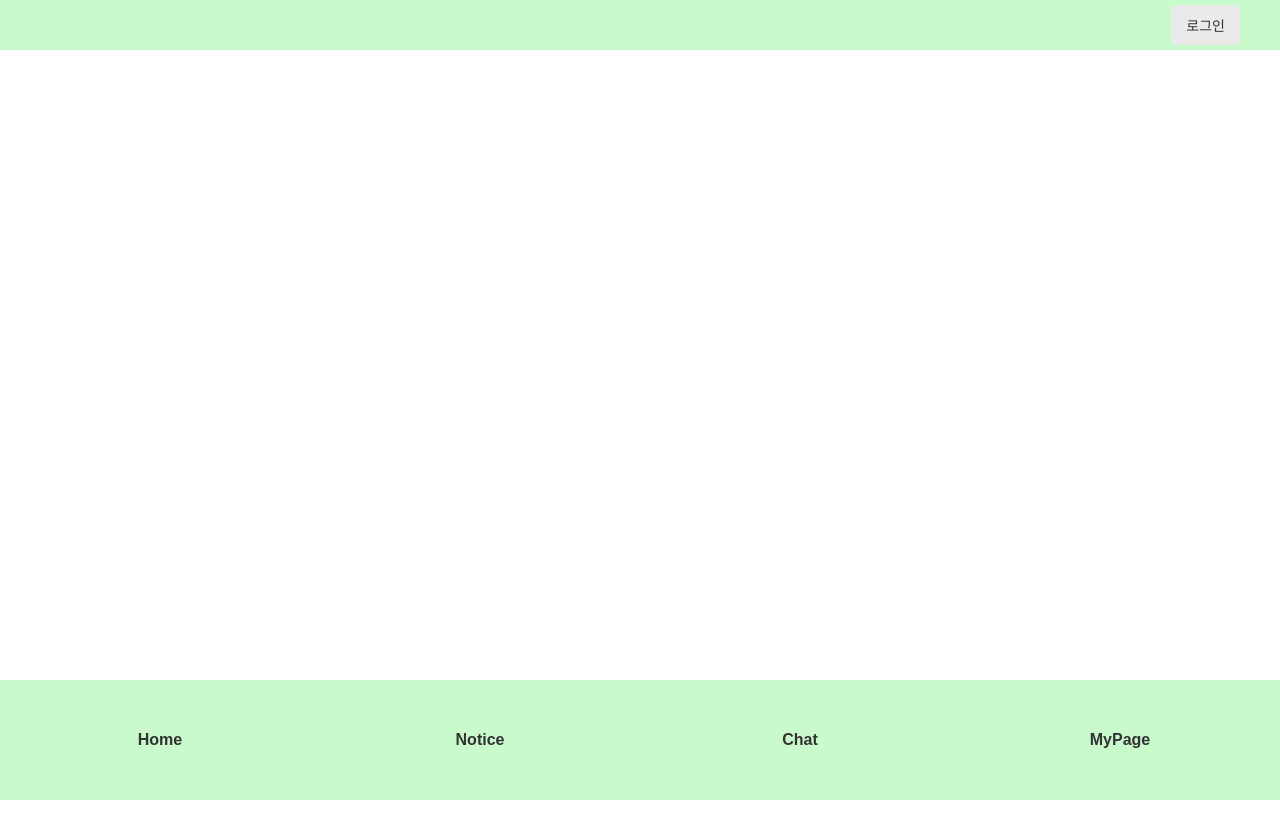
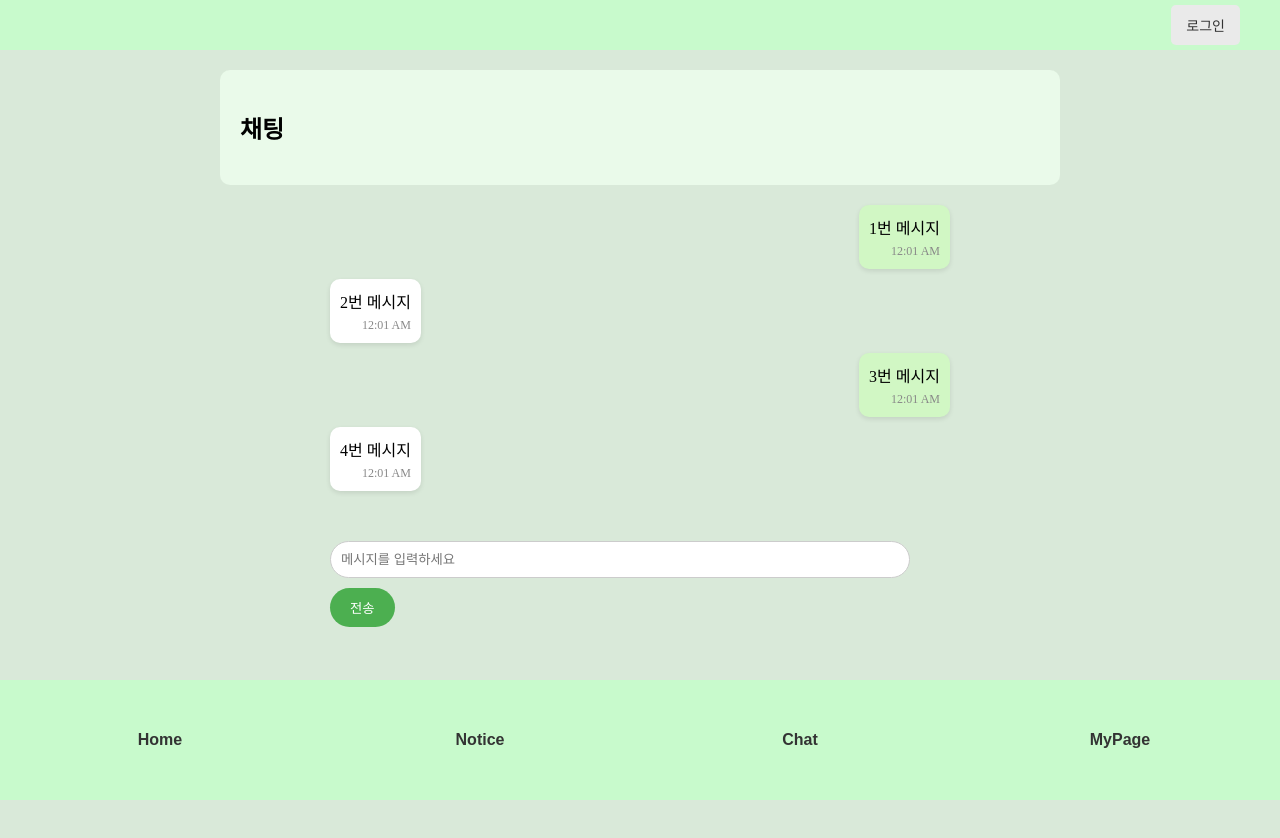
Before and after one commit to JaeSeungJae/DB_Project, a React (Vite) app in the folder Frontend/shopping_mall/: page /chatting in a window 1280 px wide. Shown: the top 838 px of the page. Before the commit the page ends 800 px from the top, so only its background shows below. Built offline with nearby package versions, Linux system fonts and the light colour scheme.

Commit message:
feat: 채팅 페이지 1차 구현 - 더미 데이터로 출력되도록 구현 - 이후 api를 통해서 실제로 데이터를 주고 받을 경우 기능 수정 요함

```diff
--- a/Frontend/shopping_mall/src/App.jsx
+++ b/Frontend/shopping_mall/src/App.jsx
@@ -11,6 +11,7 @@ import MyPage from './pages/Mypage/MyPage';
 import Profile from './pages/Mypage/Profile';
 import PostProduct from './pages/Market/PostProduct';
 import MarketBuy from './pages/Market/MarketBuy';
+import Chatting from './pages/Chatting/Chatting';
 
 function App() {
 
@@ -28,6 +29,7 @@ function App() {
           <Route path="/mypage/profile" element={<Profile />} />
           <Route path="/market/post" element={<PostProduct />} />
           <Route path="/market/:id/buy" element={<MarketBuy />} />
+          <Route path="/chatting" element={<Chatting />} />
         </Routes>
         <Footer />
       </BrowserRouter>
--- a/Frontend/shopping_mall/src/modules/Footer.jsx
+++ b/Frontend/shopping_mall/src/modules/Footer.jsx
@@ -11,7 +11,9 @@ const Footer = () => {
         navigate('/');
         }}>Home</FooterButton>
       <FooterButton>Notice</FooterButton>
-      <FooterButton>Chat</FooterButton>
+      <FooterButton onClick={()=> {
+        navigate('/chatting');
+      }}>Chat</FooterButton>
       <FooterButton onClick={()=> {
         navigate('/mypage');
       }}>MyPage</FooterButton>
--- /dev/null
+++ b/Frontend/shopping_mall/src/pages/Chatting/Chatting.jsx
@@ -0,0 +1,175 @@
+import { useState } from "react";
+import Reac from "react";
+import { Header, PageContainer } from "../Market/MarketStyle";
+
+const initialChattingLog = {
+    chat_id: 1,
+    message: [
+        {
+            content: '1번 메시지',
+            sender: '1',
+            date: '2024-11-11T00:01:23',
+        },
+        {
+            content: '2번 메시지',
+            sender: '2',
+            date: '2024-11-11T00:01:24',
+        },
+        {
+            content: '3번 메시지',
+            sender: '1',
+            date: '2024-11-11T00:01:25',
+        },
+        {
+            content: '4번 메시지',
+            sender: '2',
+            date: '2024-11-11T00:01:26',
+        },
+    ],
+};
+
+const Chatting = () => {
+    const userId = '1'; // 현재 사용자 ID를 '1'로 가정
+    const [chattingLog, setChattingLog] = useState(initialChattingLog); // 채팅 로그 상태
+    const [sendMessage, setSendMessage] = useState('');
+    const handleSendMessage = () => {
+        if (sendMessage.trim() === "") return; // 빈 메시지 방지
+
+        const newChat = {
+            content: sendMessage,
+            sender: userId,
+            date: new Date().toISOString(), // 현재 시간을 ISO 포맷으로 추가
+        };
+
+        setChattingLog((prev) => ({
+            ...prev,
+            message: [...prev.message, newChat], // 새로운 메시지를 기존 메시지 뒤에 추가
+        }));
+        setSendMessage(""); // 입력 필드 초기화
+    };
+    return (
+        <PageContainer style={{ padding: "20px" }}>
+            <Header>
+                <h2>채팅</h2>
+            </Header>
+            <div style={{width: '50%', height: '100%'}}>
+            <div
+                style={{
+                    display: "flex",
+                    flexDirection: "column",
+                    gap: "10px",
+                    marginTop: "20px",
+                    maxWidth: "800px",
+
+                }}
+            >
+                {chattingLog.message.map((msg, index) => (
+                    <div
+                        key={index}
+                        style={{
+                            display: "flex",
+                            justifyContent: msg.sender === userId ? "flex-end" : "flex-start",
+                        }}
+                    >
+                        <div
+                            style={{
+                                maxWidth: "70%",
+                                padding: "10px",
+                                borderRadius: "10px",
+                                backgroundColor: msg.sender === userId ? "#d1f7c4" : "#ffffff",
+                                boxShadow: "0 2px 5px rgba(0, 0, 0, 0.1)",
+                                textAlign: "left",
+                            }}
+                        >
+                            <p style={{ margin: 0 }}>{msg.content}</p>
+                            <span
+                                style={{
+                                    fontSize: "12px",
+                                    color: "#888",
+                                    display: "block",
+                                    marginTop: "5px",
+                                    textAlign: "right",
+                                }}
+                            >
+                                {new Date(msg.date).toLocaleTimeString([], {
+                                    hour: "2-digit",
+                                    minute: "2-digit",
+                                })}
+                            </span>
+                        </div>
+                    </div>
+                ))}
+            </div>
+            <div
+                style={{
+                    display: "flex",
+                    justifyContent: "center",
+                    marginTop: "20px",
+                    position: "fixed",
+                    bottom: "20px",
+                    width: "100%",
+                }}
+            >
+                <input
+                    type="text"
+                    placeholder="메시지를 입력하세요"
+                    style={{
+                        flex: 1,
+                        maxWidth: "500px",
+                        padding: "10px",
+                        borderRadius: "20px",
+                        border: "1px solid #ccc",
+                        outline: "none",
+                        marginRight: "10px",
+                    }}
+                />
+                <button
+                    style={{
+                        padding: "10px 20px",
+                        borderRadius: "20px",
+                        backgroundColor: "#4caf50",
+                        color: "white",
+                        border: "none",
+                        cursor: "pointer",
+                    }}
+                >
+                    +
+                </button>
+            </div>
+            <input
+                    type="text"
+                    placeholder="메시지를 입력하세요"
+                    value={sendMessage}
+                    onChange={(e) => setSendMessage(e.target.value)} // 입력값 업데이트
+                    style={{
+                        flex: 1,
+                        width: '90%',
+                        padding: "10px",
+                        borderRadius: "20px",
+                        border: "1px solid #ccc",
+                        outline: "none",
+                        marginRight: "10px",
+                        marginTop: '50px',
+                    }}
+                />
+                <button
+                    onClick={handleSendMessage} // 메시지 추가 이벤트
+                    style={{
+                        padding: "10px 20px",
+                        borderRadius: "20px",
+                        backgroundColor: "#4caf50",
+                        color: "white",
+                        border: "none",
+                        cursor: "pointer",
+                        marginBottom: '200px',
+                        marginTop: '10px',
+                    }}
+                >
+                    전송
+                </button>
+            </div>
+        </PageContainer>
+    );
+};
+
+export default Chatting;
```
